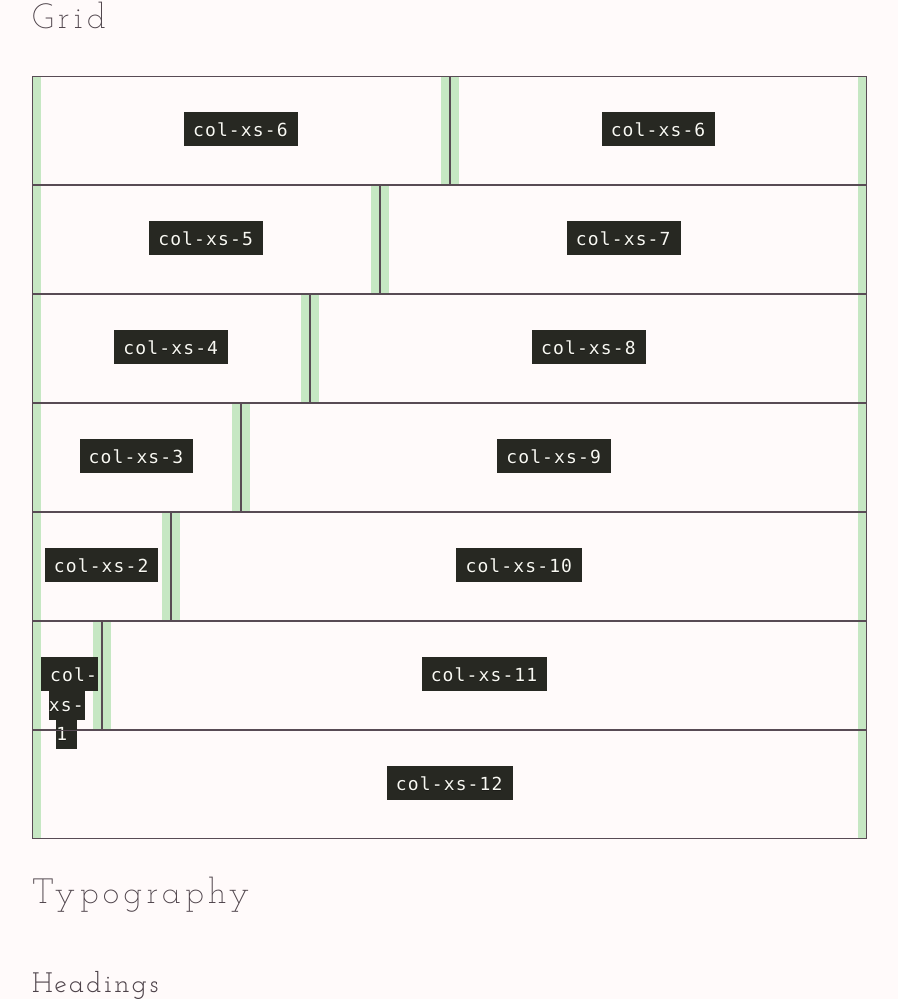
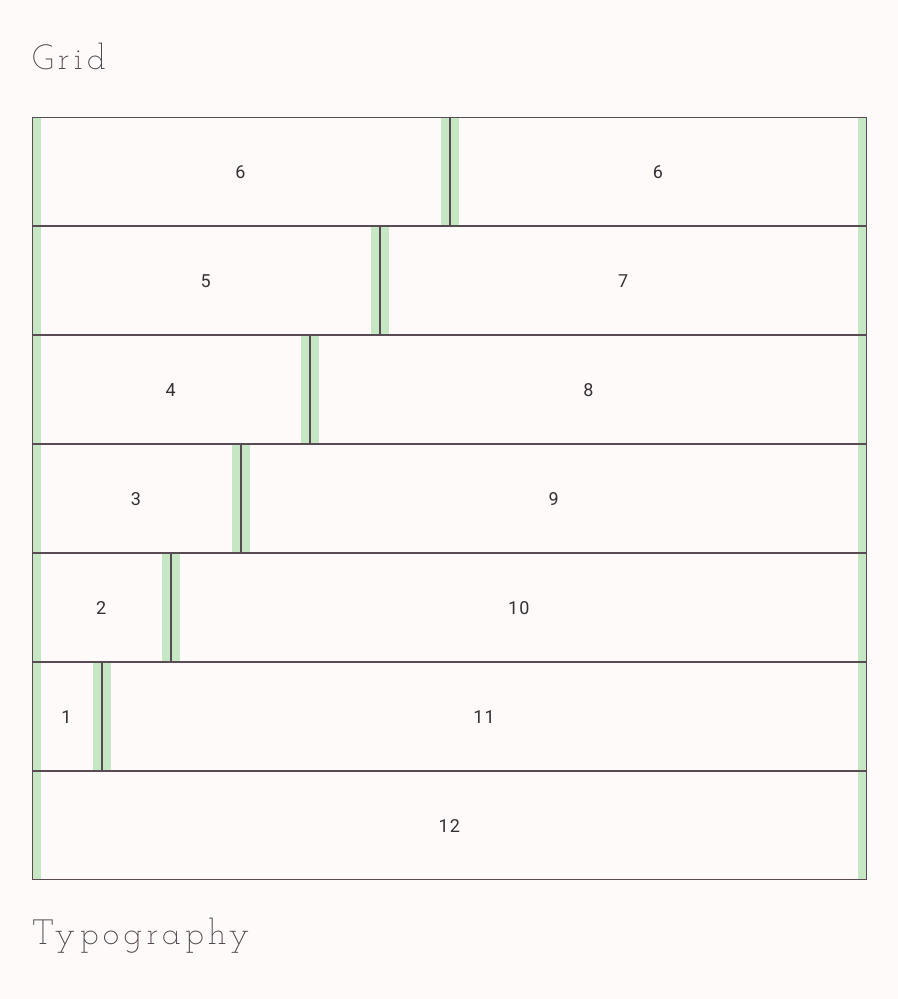
Before and after one commit to badwolf7/understructure, a website: page understructure/index.html in a window 1280 px wide. Shown: the part 878-1877 px from the top of the page, without its empty margins (297-1195 px from the left). Drawn offline with nearby package versions, Linux system fonts and the light colour scheme.

Commit message:
fix grid layout issues

```diff
--- a/understructure/index.html
+++ b/understructure/index.html
@@ -43,7 +43,8 @@
     article{
       clear: both;
     }
-    article section{
+    section{
+      clear: both;
       margin-bottom: 50px;
     }
     main > section > header h1{
@@ -64,7 +65,6 @@
     }
     .page-header h1{
       line-height: 50px;
-      font-variant: small-caps;
       color: #c5e8de;
     }
     .page-header h1:first-letter{
@@ -168,37 +168,37 @@
 
         <section id="grid-display" class="tracker-section">
           <div class="row">
-            <div class="col-xs-6 pull-left"><code class="language-none">col-xs-6</code></div>
-            <div class="col-xs-6 pull-left"><code class="language-none">col-xs-6</code></div>
+            <div class="col-xs-6 pull-left">6</div>
+            <div class="col-xs-6 pull-left">6</div>
           </div>
 
           <div class="row">
-            <div class="col-xs-5 pull-left"><code class="language-none">col-xs-5</code></div>
-            <div class="col-xs-7 pull-left"><code class="language-none">col-xs-7</code></div>
+            <div class="col-xs-5 pull-left">5</div>
+            <div class="col-xs-7 pull-left">7</div>
           </div>
 
           <div class="row">
-            <div class="col-xs-4 pull-left"><code class="language-none">col-xs-4</code></div>
-            <div class="col-xs-8 pull-left"><code class="language-none">col-xs-8</code></div>
+            <div class="col-xs-4 pull-left">4</div>
+            <div class="col-xs-8 pull-left">8</div>
           </div>
 
           <div class="row">
-            <div class="col-xs-3 pull-left"><code class="language-none">col-xs-3</code></div>
-            <div class="col-xs-9 pull-left"><code class="language-none">col-xs-9</code></div>
+            <div class="col-xs-3 pull-left">3</div>
+            <div class="col-xs-9 pull-left">9</div>
           </div>
 
           <div class="row">
-            <div class="col-xs-2 pull-left"><code class="language-none">col-xs-2</code></div>
-            <div class="col-xs-10 pull-left"><code class="language-none">col-xs-10</code></div>
+            <div class="col-xs-2 pull-left">2</div>
+            <div class="col-xs-10 pull-left">10</div>
           </div>
 
           <div class="row">
-            <div class="col-xs-1 pull-left"><code class="language-none">col-xs-1</code></div>
-            <div class="col-xs-11 pull-left"><code class="language-none">col-xs-11</code></div>
+            <div class="col-xs-1 pull-left">1</div>
+            <div class="col-xs-11 pull-left">11</div>
           </div>
 
           <div class="row">
-            <div class="col-xs-12 pull-left"><code class="language-none">col-xs-12</code></div>
+            <div class="col-xs-12 pull-left">12</div>
           </div>
         </section>
       </article>
```
